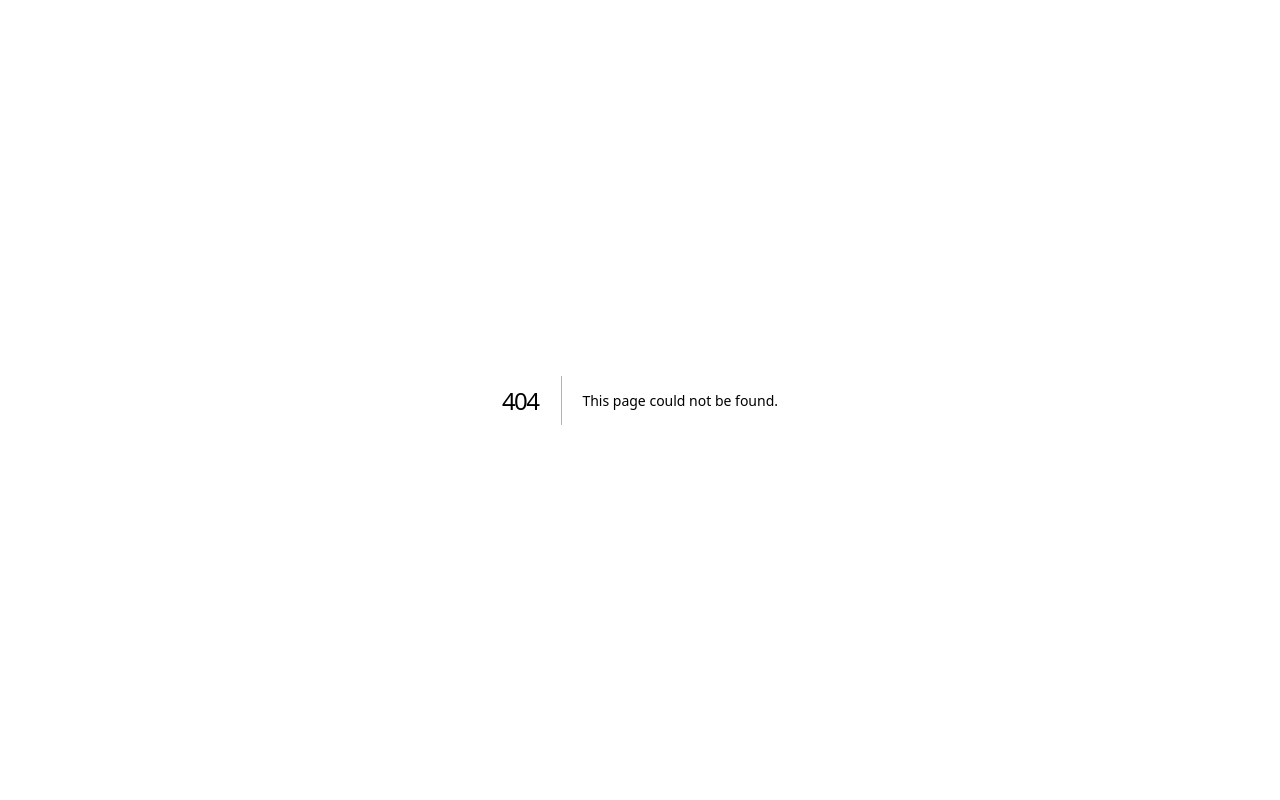
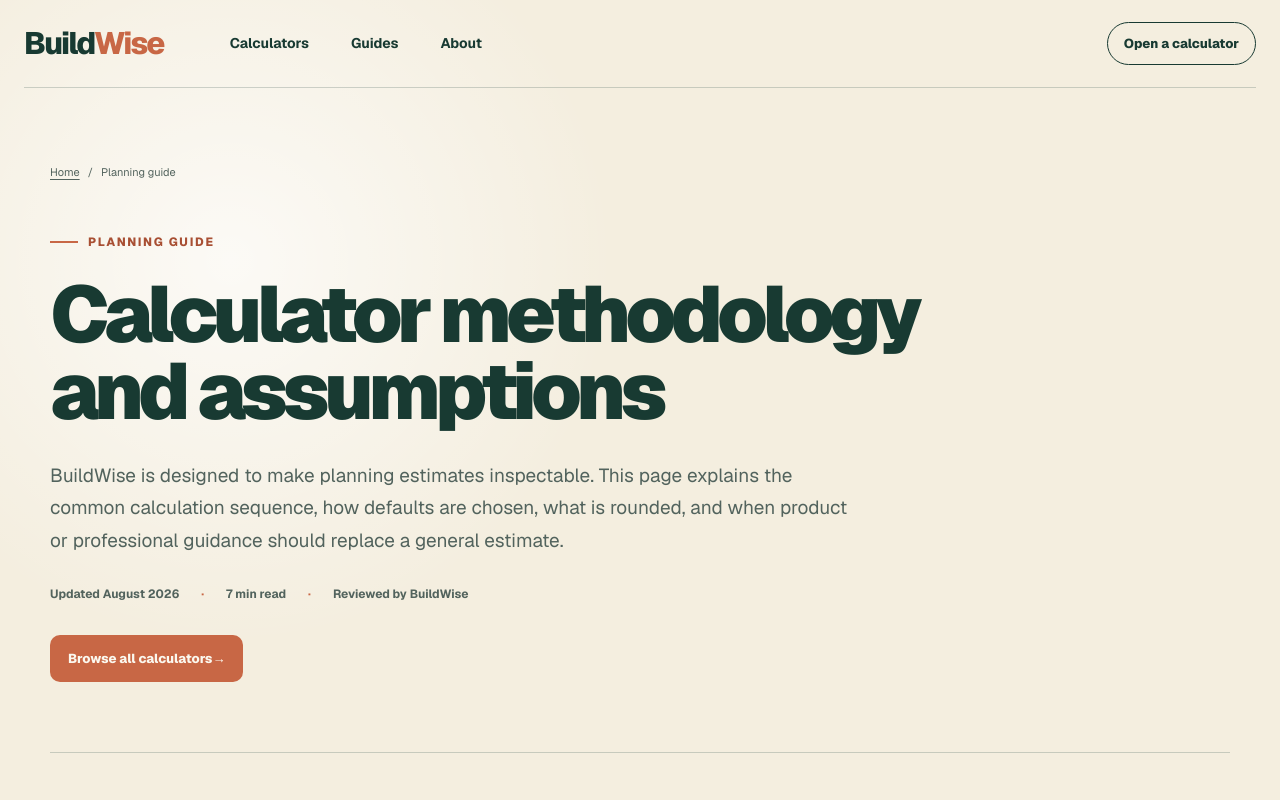
Before and after one commit to Yilong0601/buildwise-calculators, a Next.js app: page /guides/calculator-methodology-and-assumptions in a window 1280 px wide. Before the commit this address had no page. Shown: the top 800 px of the page. Built offline with nearby package versions, Linux system fonts and the light colour scheme.

Commit message:
Add planning guide: app/guides/calculator-methodology-and-assumptions/page.tsx

```diff
--- /dev/null
+++ b/app/guides/calculator-methodology-and-assumptions/page.tsx
@@ -0,0 +1,15 @@
+import type { Metadata } from "next";
+import { GuidePage } from "../../components/guide-page";
+
+export const metadata: Metadata = {
+  title: "Calculator Methodology and Assumptions",
+  description:
+    "How BuildWise handles measurements, conversions, editable defaults, waste, package rounding, cost, review, and limitations.",
+  alternates: {
+    canonical: "/guides/calculator-methodology-and-assumptions",
+  },
+};
+
+export default function Page() {
+  return <GuidePage slug="calculator-methodology-and-assumptions" />;
+}
```
